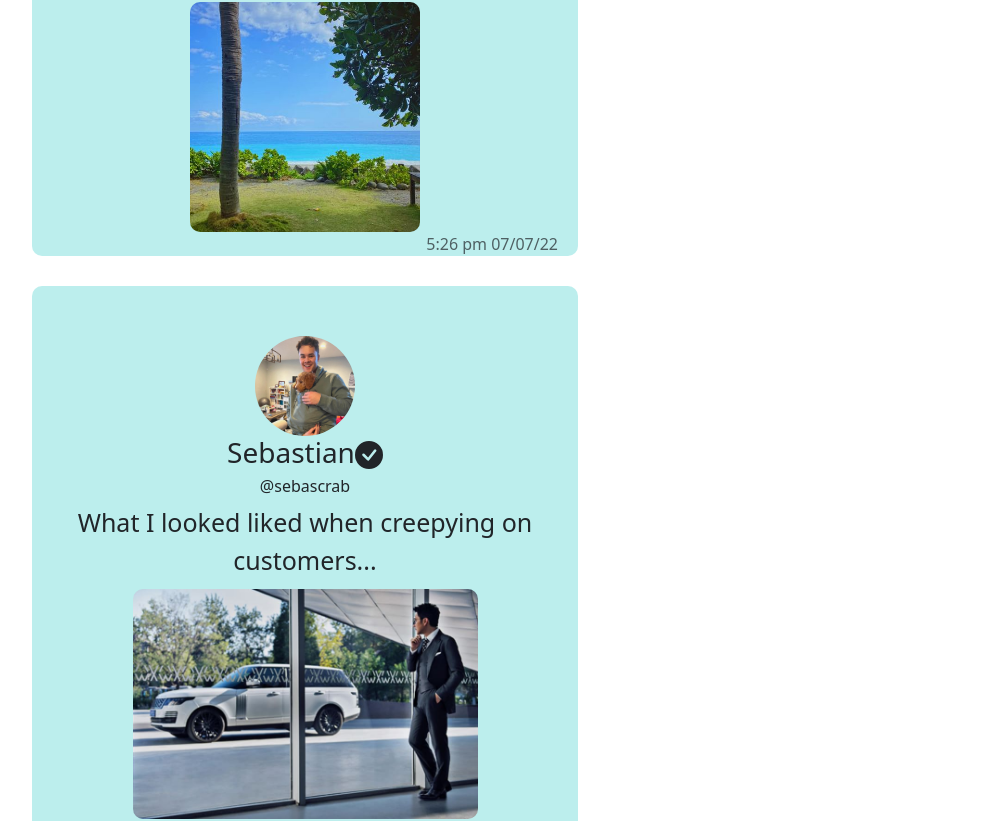
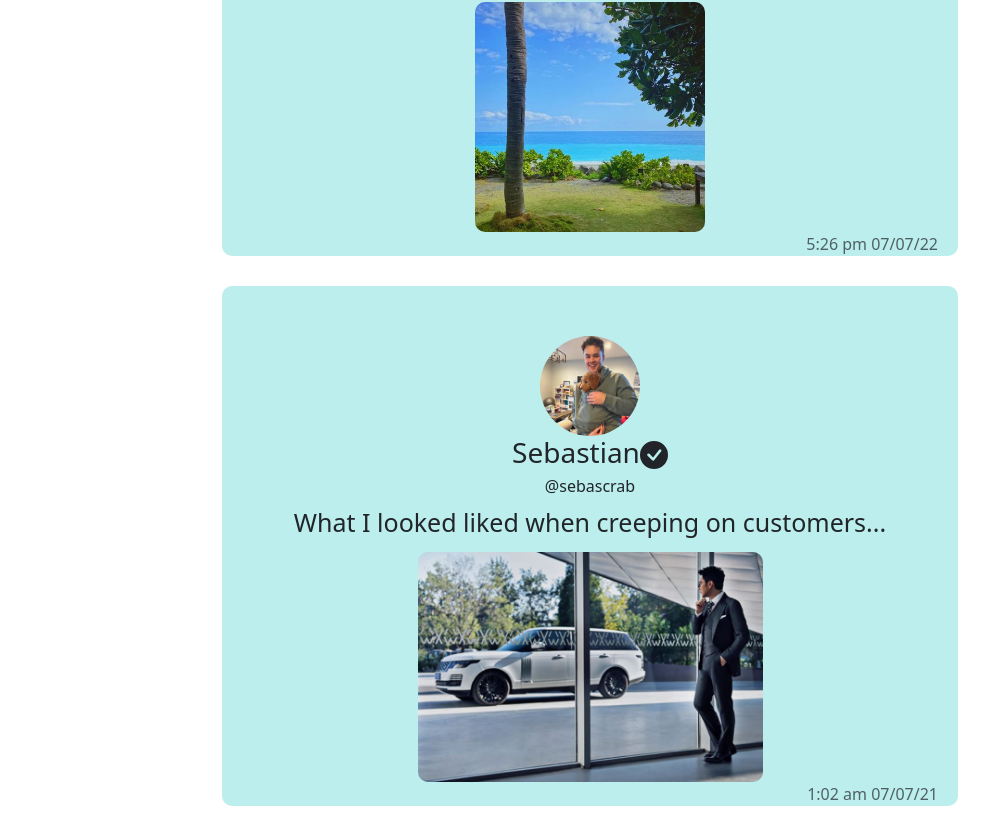
Before and after one commit to TommyAlv/KeepUp, a React (Create React App) app: page / in a window 1280 px wide. Shown: the part 775-1596 px from the top of the page, without its empty margins (50-1039 px from the left). Built offline with nearby package versions, Linux system fonts and the light colour scheme.

Commit message:
centered feed

```diff
--- a/src/components/Feed.js
+++ b/src/components/Feed.js
@@ -21,12 +21,19 @@
     return (
         //    header
         <section className='h-100'>
+
+
+            <div className='page-banner'>
+                <h2 className='page-title'>Home</h2>
+            </div>
             <Container>
-                <div className='page-banner'>
-                    <h2 className='page-title'>Home</h2>
-                </div>
+
+
+
                 <Row className='align-items-center'>
-                    <Col className='scroll' md={6}>
+                    <Col md={2}>
+                    </Col>
+                    <Col className='scroll' md={8}>
                         <div>
                             <div className='feed-header'>
                                 <h2>Feed</h2>
@@ -81,7 +88,7 @@
                                         <h6>@sebascrab</h6>
                                     </div>
                                     <div className='post-header-description'>
-                                        What I looked liked when creepying on customers...
+                                        What I looked liked when creeping on customers...
                                     </div>
                                     <img className='post-image' src={dummyPic2} alt='Taiwan Pic dummy'></img>
                                     <div className='post-footer'>1:02 am 07/07/21</div>
@@ -90,8 +97,7 @@
                         </div>
 
                     </Col>
-                    <Col md={4}>
-                        {/* advertising */}
+                    <Col md={2}>
                     </Col>
                 </Row>
 
```
